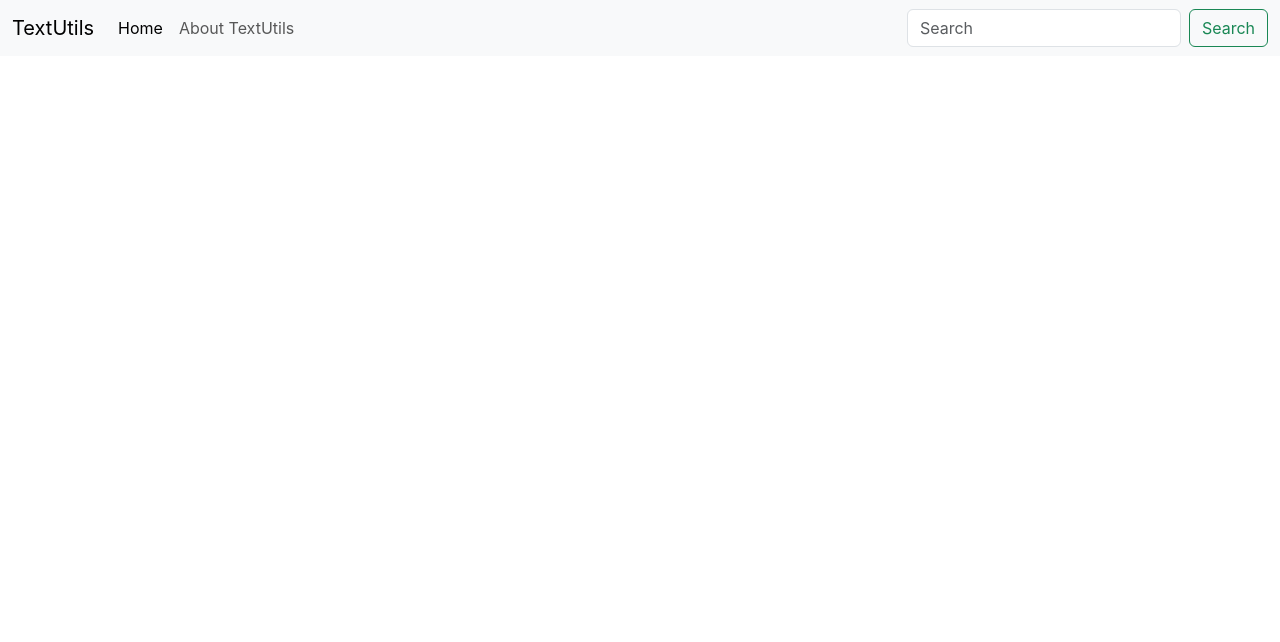
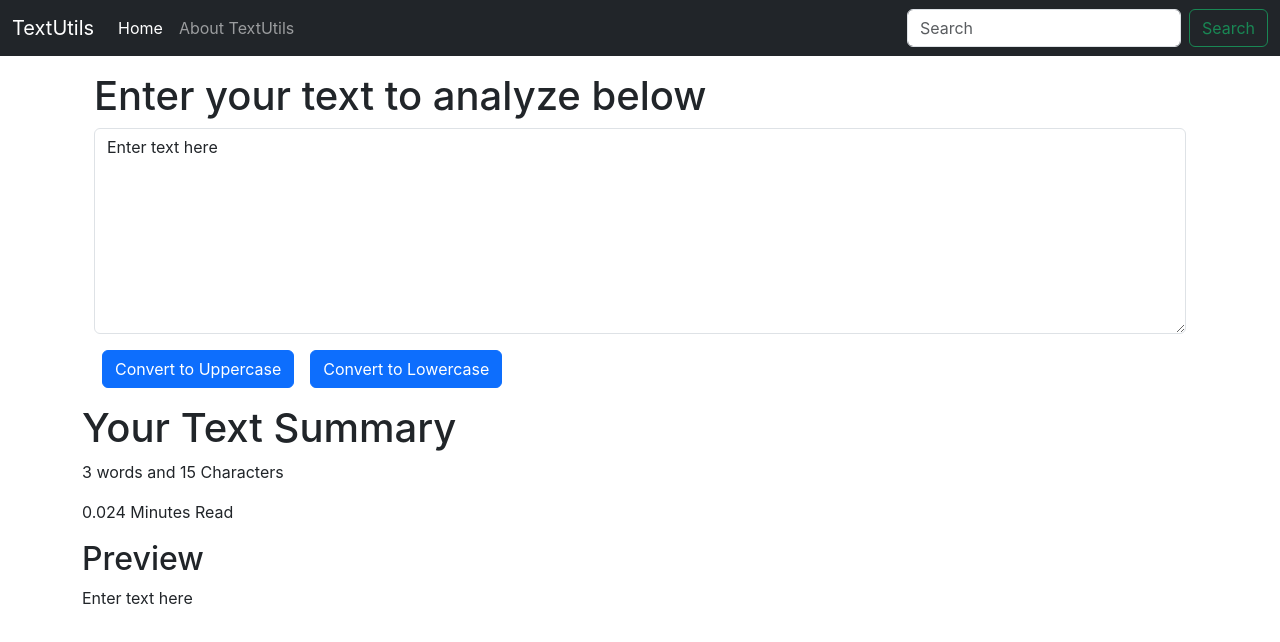
Before and after one commit to nickc72/TextUtils, a React (Create React App) app: page / in a window 1280 px wide. Shown: the top 642 px of the page. Built offline with nearby package versions, Linux system fonts and the light colour scheme.

Commit message:
lesson 8

```diff
--- a/src/App.js
+++ b/src/App.js
@@ -1,12 +1,16 @@
 
 import './App.css';
 import Navbar from './Component/Navbar';
+import TextForm from './Component/TextForm';
 
 function App() {
   return (
     <>
-<Navbar title="TextUtils" aboutText="About TextUtils"/>
-{/* <Navbar/> */}
+      {/* <Navbar/> */}
+      <Navbar title="TextUtils" aboutText="About TextUtils" />
+      <div className="container my-3" >
+        <TextForm heading="Enter your text to analyze below" />
+      </div>
     </>
   );
 }
--- a/src/Component/Navbar.js
+++ b/src/Component/Navbar.js
@@ -3,7 +3,7 @@
 
 export default function Navbar(props) {
   return (
-    <nav className="navbar navbar-expand-lg bg-body-tertiary">
+    <nav className="navbar navbar-expand-lg navbar-dark bg-dark">
   <div className="container-fluid">
     <a className="navbar-brand" href="/">{props.title}</a>
     <button className="navbar-toggler" type="button" data-bs-toggle="collapse" data-bs-target="#navbarSupportedContent" aria-controls="navbarSupportedContent" aria-expanded="false" aria-label="Toggle navigation">
@@ -31,7 +31,7 @@
 
 Navbar.propTypes={
         title: PropTypes.string.isRequired, //value should be present not undefined
-        aboutTitle: PropTypes.string.isRequired,
+        aboutText: PropTypes.string.isRequired,
 }
 
 Navbar.defaultProps={
--- /dev/null
+++ b/src/Component/TextForm.js
@@ -0,0 +1,43 @@
+import React, { useState } from 'react'
+
+export default function TextForm(props) {
+    const handleUpClick= ()=>{
+        // console.log("Uppercase was clicked")
+        let newText= text.toUpperCase();
+        setText(newText)
+    }
+    const handleLoClick= ()=>{
+        // console.log("Uppercase was clicked")
+        let newText= text.toLowerCase();
+        setText(newText)
+    }
+    const handleOnChange= (event)=>{
+        // console.log("On Change");
+        setText(event.target.value)
+    }
+
+    const [text, setText] = useState("Enter text here")
+    // text="Change Text"  wrong way to change state
+    // setText("new text");
+    return (
+        <>
+        <div className='container'>
+            <h1>{props.heading}</h1>
+            <div className="mb-3">
+                <textarea className="form-control" value={text} onChange={handleOnChange} id="myBox" rows="8"></textarea>
+
+            </div>
+                <button className="btn btn-primary mx-2" onClick={handleUpClick}>Convert to Uppercase</button>
+                <button className="btn btn-primary mx-2" onClick={handleLoClick}>Convert to Lowercase</button>
+        </div>
+
+        <div className="classname my-3">
+            <h1>Your Text Summary</h1>
+            <p>{text.split(" ").length} words and {text.length} Characters</p>
+            <p>{0.008*text.split(" ").length} Minutes Read</p>
+            <h2>Preview</h2>
+            <p>{text}</p>
+        </div>
+        </>
+    )
+}
```
